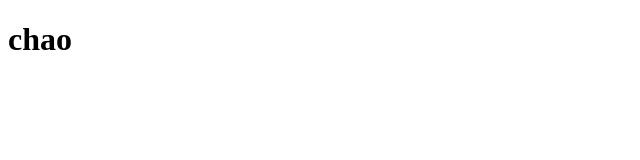
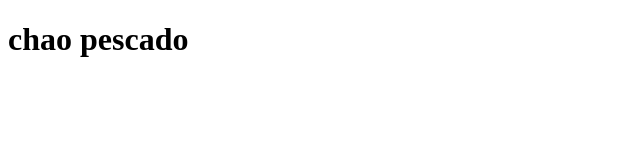
Before and after one commit to Daniel-hlg/ControlDeVersiones, a plain HTML site: page index.html in a window 1280 px wide. Shown: the whole page, without its empty margins (0-640 px from the left). Drawn offline with Linux system fonts and the light colour scheme.

Commit message:
feat: estructura html encabezado

```diff
--- a/index.html
+++ b/index.html
@@ -6,6 +6,6 @@
     <title>Document</title>
 </head>
 <body>
-    <h1>chao</h1>
+    <h1>chao pescado</h1>
 </body>
 </html>
```
